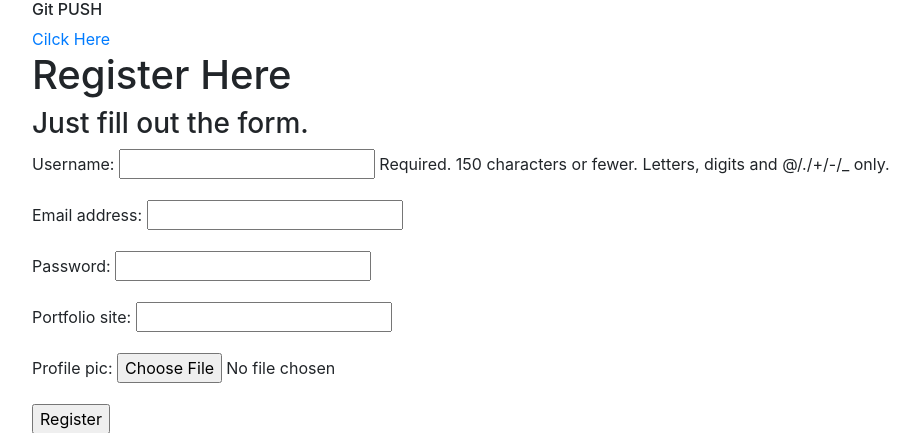
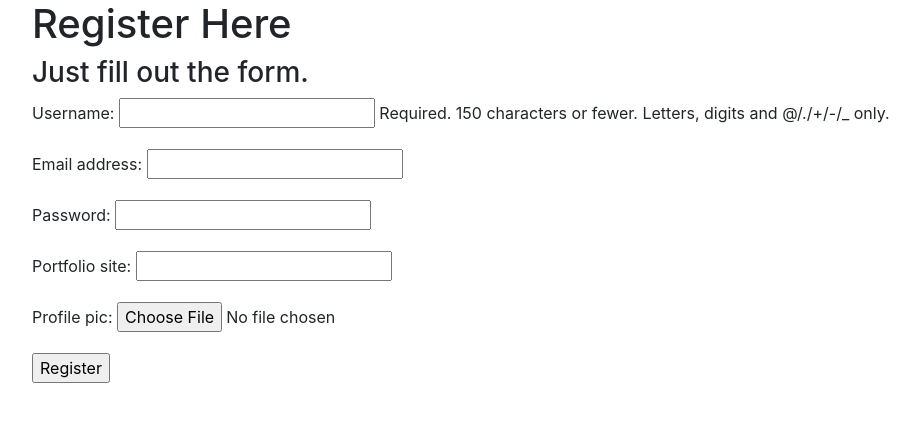
Before and after one commit to Inukurthilikitha/python_django, a Django app: page /first_app/userinfo/ in a window 1280 px wide. Shown: the part 56-489 px from the top of the page, without its empty margins (53-973 px from the left). Run offline with Django 3.2, Linux system fonts and the light colour scheme; some libraries are stand-ins or nearby versions.

Commit message:
git commit

```diff
--- a/templates/first_app/register.html
+++ b/templates/first_app/register.html
@@ -4,7 +4,7 @@
     	{% if registered %}
 	    	<h1>Thank you for registering!</h1>
 	    {% else %}
-	    	<h6>Git PUSH</h6><a href="https://dont-be-afraid-to-commit.readthedocs.io/en/latest/git/commandlinegit.html">Cilck Here</a>
+
 	        <h1>Register Here</h1>
 	        <h3>Just fill out the form.</h3>
 
```
